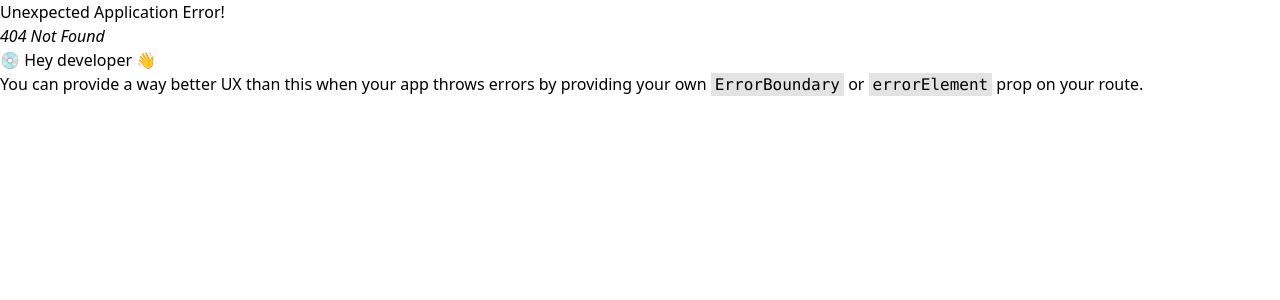
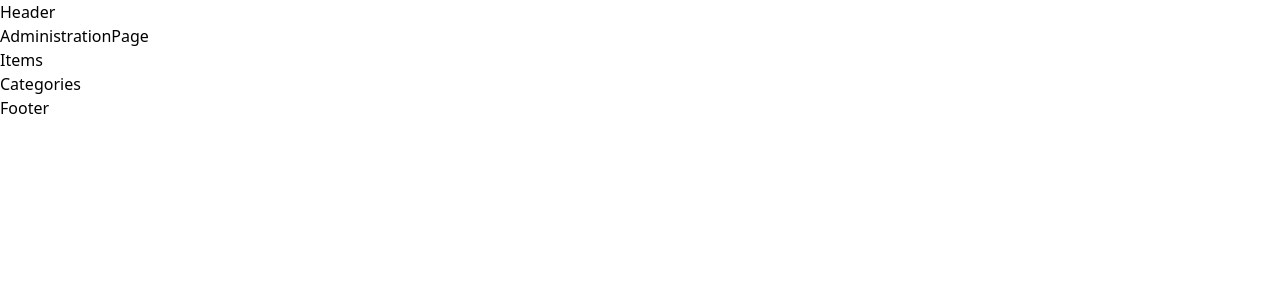
Before and after one commit to J44B/siebensachen-frontend, a React (Vite) app: page /administration in a window 1280 px wide. Before the commit this address had no page. Shown: the top 300 px of the page. Built offline with nearby package versions, Linux system fonts and the light colour scheme.

Commit message:
added basic pages and routing

```diff
--- a/src/App.jsx
+++ b/src/App.jsx
@@ -1,11 +1,52 @@
 import { createBrowserRouter, RouterProvider } from 'react-router-dom';
 import { MainLayout } from './layouts/MainLayout.jsx';
+import {
+    HomePage,
+    EventPage,
+    AdministrationPage,
+    ItemsPage,
+    CategoriesPage,
+    EventListsPage,
+} from './pages/index.js';
+
+/*
+
+Todos
+
+- add relative routes for single items etc.
+
+*/
 
 const router = createBrowserRouter([
     {
         path: '',
         element: <MainLayout />,
-        children: [],
+        children: [
+            {
+                index: true,
+                element: <HomePage />,
+            },
+            {
+                path: '/events',
+                element: <EventPage />,
+            },
+            {
+                path: '/events/lists',
+                element: <EventListsPage />,
+            },
+            {
+                path: '/administration',
+                element: <AdministrationPage />,
+            },
+            {
+                path: '/administration/items',
+                element: <ItemsPage />,
+            },
+            {
+                path: '/administration/categories',
+                element: <CategoriesPage />,
+            },
+        ],
     },
 ]);
 
--- /dev/null
+++ b/src/pages/AdministrationPage.jsx
@@ -0,0 +1,13 @@
+function AdministrationPage() {
+    return (
+        <>
+            <h1>AdministrationPage</h1>
+            <ul>
+                <p>Items</p>
+                <p>Categories</p>
+            </ul>
+        </>
+    );
+}
+
+export default AdministrationPage;
--- /dev/null
+++ b/src/pages/CategoriesPage.jsx
@@ -0,0 +1,5 @@
+function CategoriesPage() {
+    return <h1>CategoriesPage</h1>;
+}
+
+export default CategoriesPage;
--- /dev/null
+++ b/src/pages/EventListsPage.jsx
@@ -0,0 +1,5 @@
+function EventListsPage() {
+    return <h1>EventListsPage</h1>;
+}
+
+export default EventListsPage;
--- /dev/null
+++ b/src/pages/EventPage.jsx
@@ -0,0 +1,5 @@
+function EventPage() {
+    return <h1>EventPage</h1>;
+}
+
+export default EventPage;
--- /dev/null
+++ b/src/pages/HomePage.jsx
@@ -0,0 +1,5 @@
+function HomePage() {
+    return <h1>HomePage</h1>;
+}
+
+export default HomePage;
--- /dev/null
+++ b/src/pages/ItemsPage.jsx
@@ -0,0 +1,5 @@
+function ItemsPage() {
+    return <h1>ItemsPage</h1>;
+}
+
+export default ItemsPage;
--- /dev/null
+++ b/src/pages/index.js
@@ -0,0 +1,19 @@
+// Begin import section
+
+import HomePage from './HomePage.jsx';
+import EventPage from './EventPage.jsx';
+import AdministrationPage from './AdministrationPage.jsx';
+import ItemsPage from './ItemsPage.jsx';
+import CategoriesPage from './CategoriesPage.jsx';
+import EventListsPage from './EventListsPage.jsx';
+
+// --- End import section
+
+export {
+    HomePage,
+    EventPage,
+    AdministrationPage,
+    ItemsPage,
+    CategoriesPage,
+    EventListsPage,
+};
```
